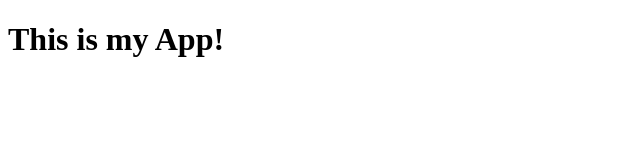
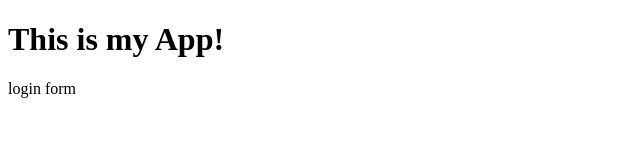
Before and after one commit to apramania/myappsample, a plain HTML site: page index.html in a window 1280 px wide. Shown: the full height of the page, 0-640 px from the left. Drawn offline with Linux system fonts and the light colour scheme.

Commit message:
login form

```diff
--- /dev/null
+++ b/dir1/app1.js
@@ -0,0 +1 @@
+console.log(1213);
--- a/index.html
+++ b/index.html
@@ -8,5 +8,6 @@
 </head>
 <body>
     <h1>This is my App!</h1>
+    login form
 </body>
 </html>
```
Also changed, not shown: login.html (added, +1 -0 lines), log.txt (added).
